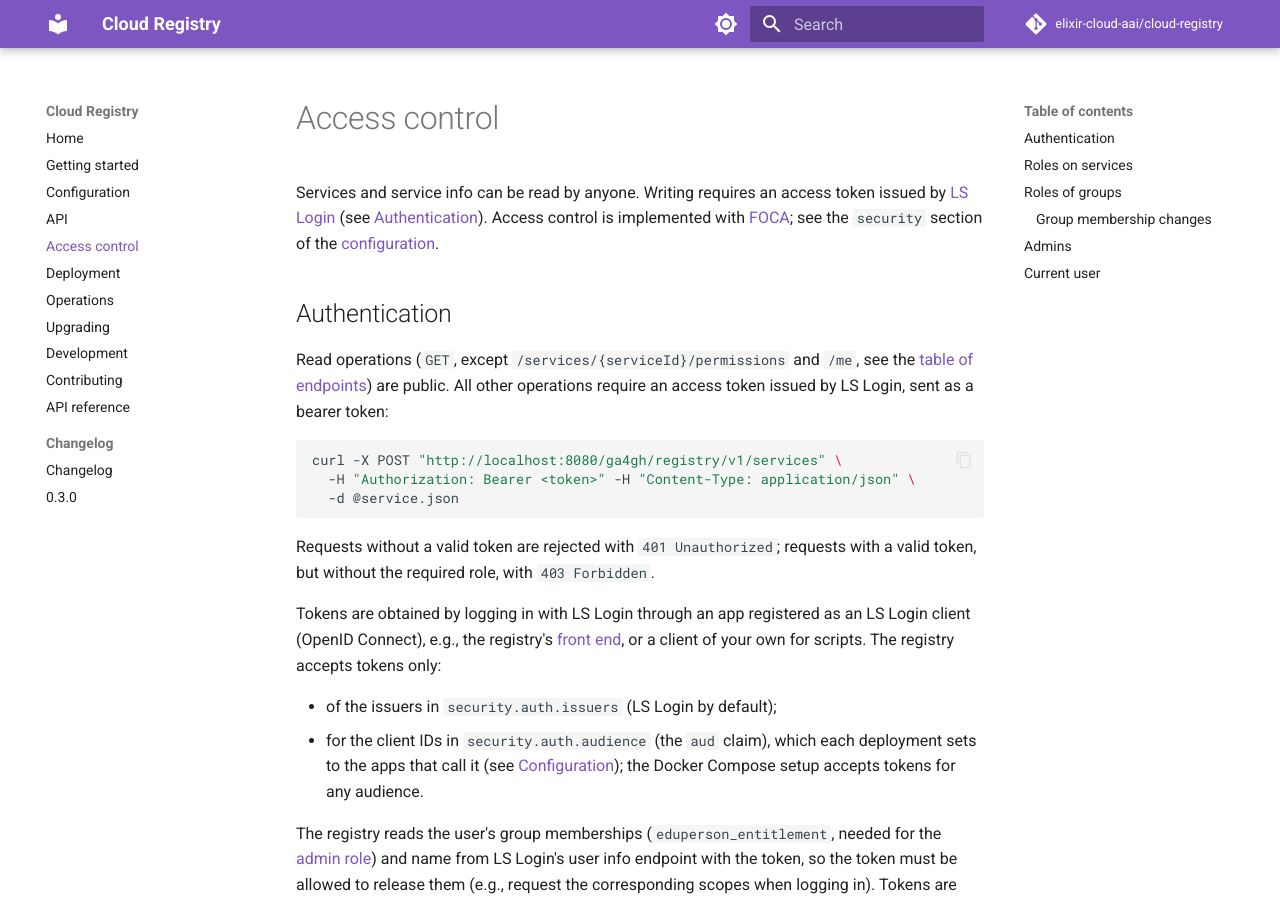
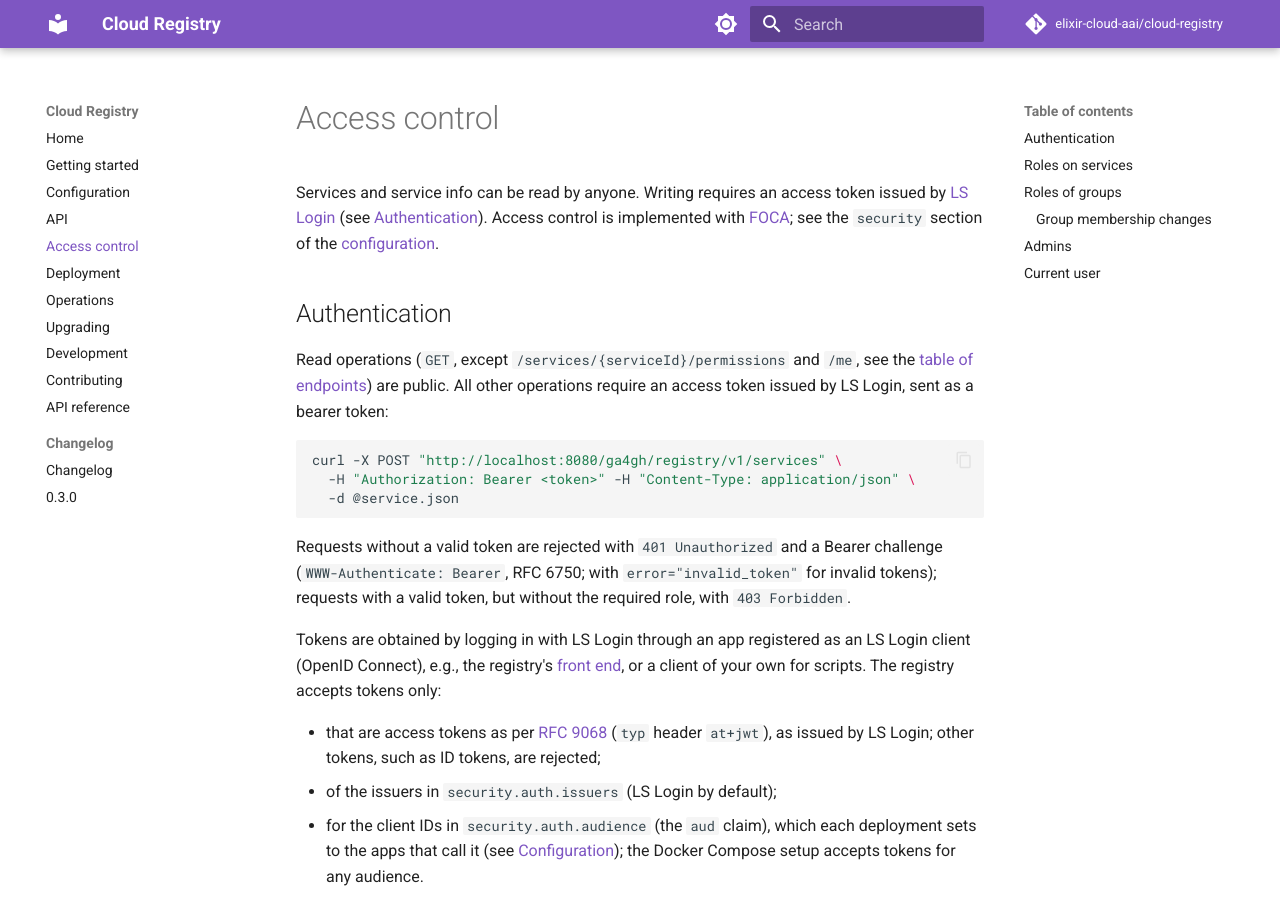
Before and after one commit to elixir-cloud-aai/cloud-registry, an MkDocs documentation site: the page built from docs/access-control.md, in a window 1280 px wide and 900 px high. Built offline with MkDocs 1.6.1 and Material for MkDocs 9.7.7, drawn with Linux system fonts in a browser that asks for light colours; comment, search, counter and statistics services are not loaded.

Commit message:
feat(auth): accept only access tokens
FOCA 0.16 rejects bearer tokens without the RFC 9068 type (typ header
at+jwt), e.g., ID tokens; LS Login issues such access tokens. Set
security.auth.verify_token_type explicitly in the base config and
document it.

Test that access token types are accepted and other tokens rejected,
that 401 responses carry a Bearer challenge (WWW-Authenticate: Bearer,
with error="invalid_token" for invalid tokens), also for GET /me and
FOCA's permissions API, and that 405 responses carry Allow, as FOCA
0.16 keeps the headers of HTTP errors.

Co-Authored-By: Claude Opus 5.5 <noreply@anthropic.com>

````diff
--- a/docs/access-control.md
+++ b/docs/access-control.md
@@ -19,15 +19,19 @@ curl -X POST "http://localhost:8080/ga4gh/registry/v1/services" \
   -d @service.json
 ```
 
-Requests without a valid token are rejected with `401 Unauthorized`;
-requests with a valid token, but without the required role, with `403
-Forbidden`.
+Requests without a valid token are rejected with `401 Unauthorized` and a
+Bearer challenge (`WWW-Authenticate: Bearer`, RFC 6750; with
+`error="invalid_token"` for invalid tokens); requests with a valid token, but
+without the required role, with `403 Forbidden`.
 
 Tokens are obtained by logging in with LS Login through an app registered as
 an LS Login client (OpenID Connect), e.g., the registry's [front
 end](https://github.com/elixir-cloud-aai/cloud-registry-ui), or a client of
 your own for scripts. The registry accepts tokens only:
 
+- that are access tokens as per [RFC
+  9068](https://www.rfc-editor.org/rfc/rfc9068) (`typ` header `at+jwt`), as
+  issued by LS Login; other tokens, such as ID tokens, are rejected;
 - of the issuers in `security.auth.issuers` (LS Login by default);
 - for the client IDs in `security.auth.audience` (the `aud` claim), which each
   deployment sets to the apps that call it (see
````
Also changed, not shown: docs/api.md (+5 -2 lines), 3 other files.
